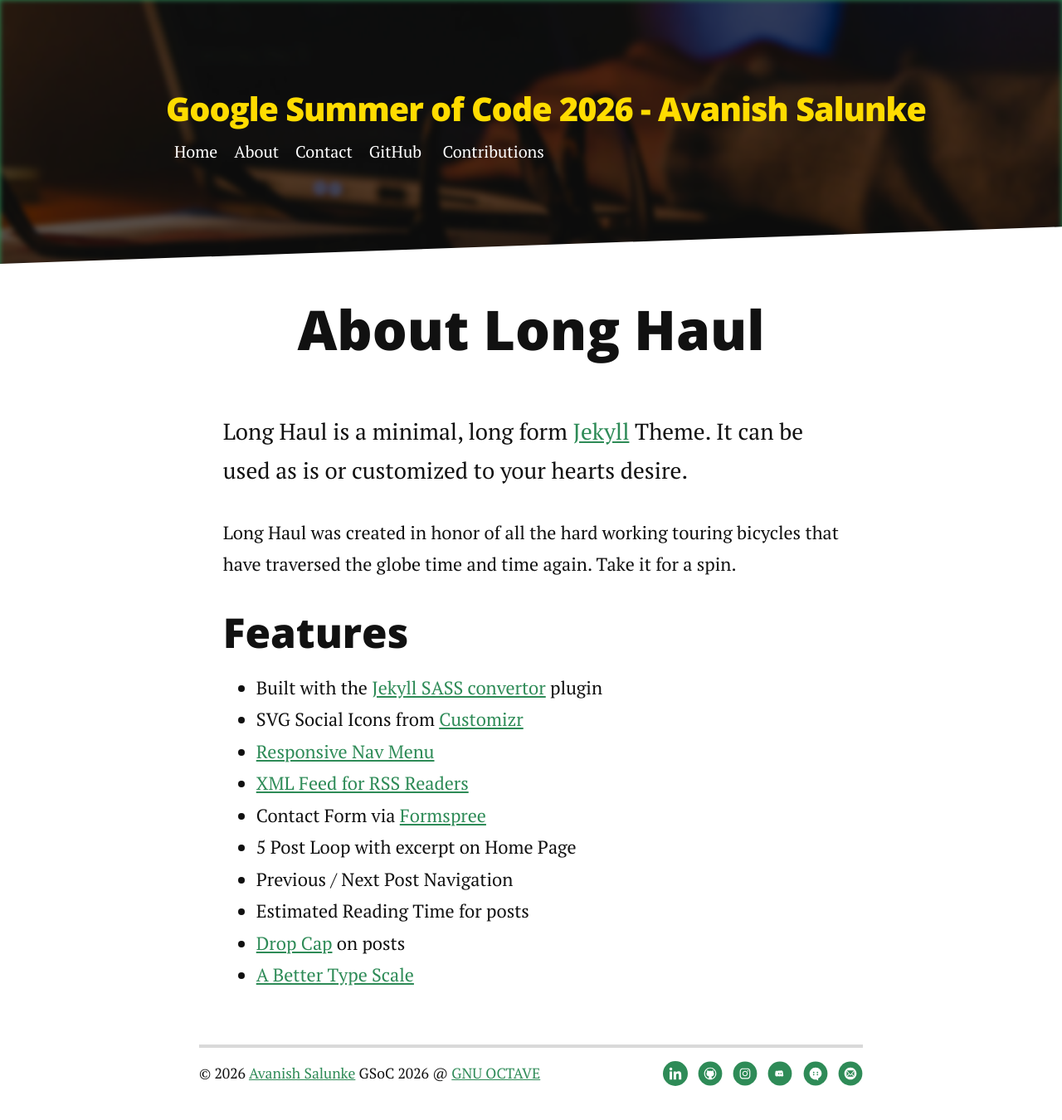
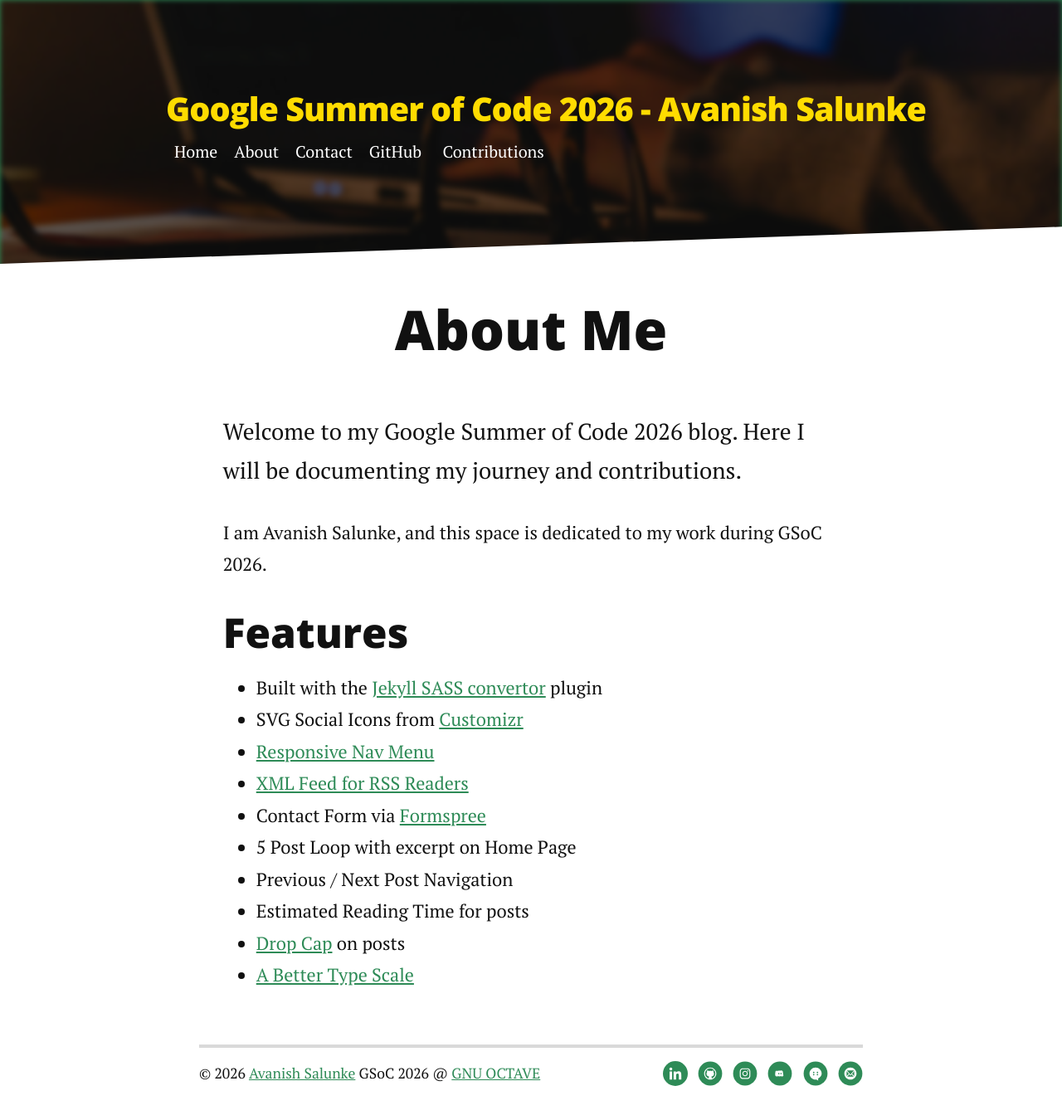
Before and after one commit to AvanishSalunke/AvanishSalunke-gsoc-2026, a Jekyll site: the page built from about.md, in a window 1280 px wide. Shown: the whole page at 83% size. Built offline with Jekyll 4.4.1, drawn with Linux system fonts in a browser that asks for light colours; nearby versions of some CDN libraries.

Commit message:
change config.yml files

```diff
--- a/_config.yml
+++ b/_config.yml
@@ -1,9 +1,9 @@
 title: Google Summer of Code 2026 - Avanish Salunke
-description: Long Form Jekyll theme built with SASS
+description: Google Summer of Code 2026 Blog for Avanish Salunke
 
-url: https://long-haul.netlify.app
+url: https://AvanishSalunke.github.io
 # Only necessary when hosting your site in a sub-directory. Project sites hosted on GitHub Pages are the common use-case of this variable.
-baseurl: # Ex: /project-page
+baseurl: /AvanishSalunke-gsoc-2026
 paginate_path: "blog/page:num/"
 permalink: blog/:title/
 
@@ -36,7 +36,7 @@ social:
     discord: musicioavi
     discourse: avanish/summary
 
-google_analytics: "UA-58263416-1"
+google_analytics: ""
 
 disqus:
-    shortname: brianmaierjr
+    shortname:
--- a/about.md
+++ b/about.md
@@ -4,10 +4,9 @@ title: About Google Summer of Code 2026 - Avanish Salunke
 ---
 
 <div class="post">
-	<h1 class="pageTitle">About Long Haul</h1>
-
-	<p class="intro">Long Haul is a minimal, long form <a href="http://jekyllrb.com">Jekyll</a> Theme. It can be used as is or customized to your hearts desire.</p>
-	<p>Long Haul was created in honor of all the hard working touring bicycles that have traversed the globe time and time again. Take it for a spin.</p>
+	<h1 class="pageTitle">About Me</h1>
+	<p class="intro">Welcome to my Google Summer of Code 2026 blog. Here I will be documenting my journey and contributions.</p>
+	<p>I am Avanish Salunke, and this space is dedicated to my work during GSoC 2026.</p>
 	<h2>Features</h2>
 	<ul>
 		<li>Built with the <a href="https://github.com/jekyll/jekyll-sass-converter">Jekyll SASS convertor</a> plugin</li>
--- a/package.json
+++ b/package.json
@@ -1,12 +1,12 @@
 {
-  "name": "long-haul",
+  "name": "avanish-salunke-gsoc-2026",
   "version": "0.0.0",
   "description": "A minimal, type-focused Jekyll theme. ",
   "main": "gulpfile.js",
   "scripts": {
     "test": "echo \"Error: no test specified\" && exit 1"
   },
-  "author": "Brian Maier Jr.",
+  "author": "Avanish Salunke",
   "license": "MIT",
   "devDependencies": {
     "browser-sync": "^3.0.2",
@@ -17,7 +17,7 @@
   },
   "repository": {
     "type": "git",
-    "url": "https://github.com/brianmaierjr/long-haul.git"
+    "url": "https://github.com/AvanishSalunke/AvanishSalunke-gsoc-2026.git"
   },
   "keywords": [
     "jekyll",
```
Also changed, not shown: contact.md (+5 -5 lines).
